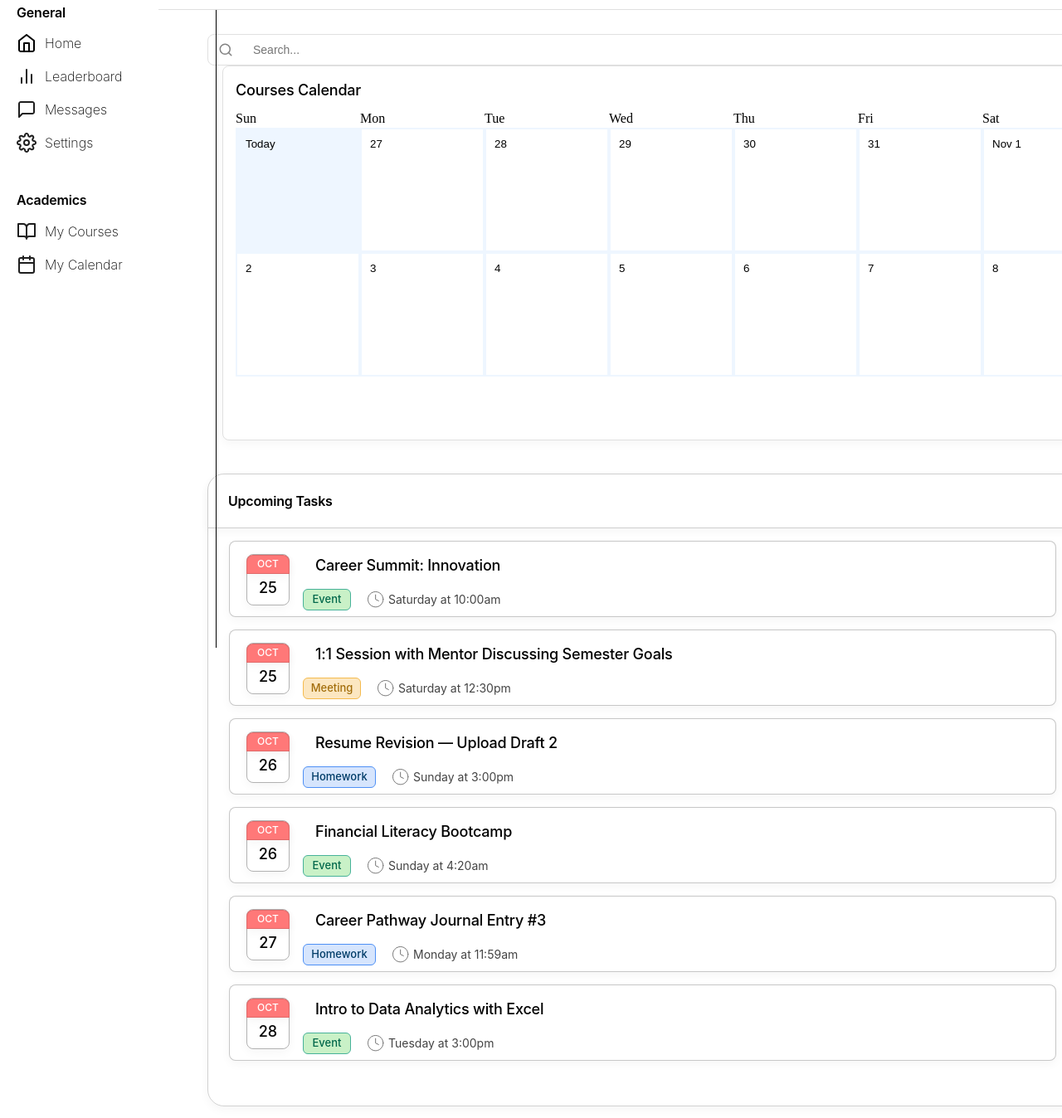
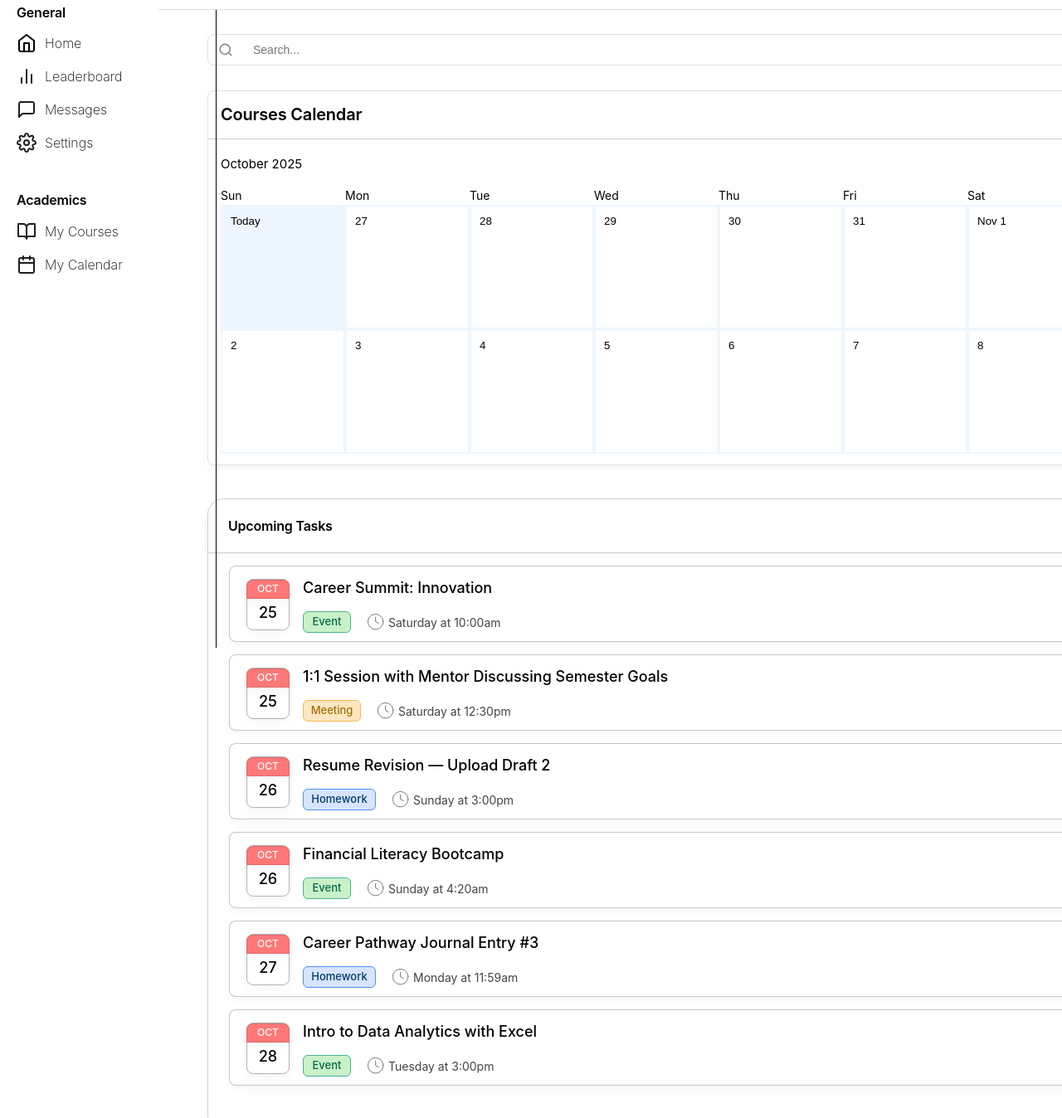
Before and after one commit to tiffiyyy/highview, a website built with Vite: page highview-web/src/courses/courses.html in a window 1280 px wide. Shown: the part 59-1407 px from the top of the page at 83% size. Built offline with nearby package versions, Linux system fonts and the light colour scheme.

Commit message:
intergrating courses calendar with upcoming tasks

```diff
--- a/highview-web/src/courses/courses.css
+++ b/highview-web/src/courses/courses.css
@@ -60,19 +60,26 @@ h1 {
     line-height: 150%; /* 30px */
     letter-spacing: -0.2px;
     margin-left: 15px;
+}
 
+.coursescalendar{
+    border: none;
+    width: 1110px;
+    border-bottom: 1px solid rgba(0, 0, 0, 0.19);
 }
+
 
 .current-date{
     color: #000;
     font-family: Inter;
     font-size: 15px;
     margin-left: 15px;
-
+    margin-top: 20px;
+    margin-bottom: 20px;
 }
 
 .calendar {
-    margin-left: 18px;
+    margin-top: 30px;
     width: 1110px;
     height: 450px;
     flex-shrink: 0;
@@ -118,6 +125,8 @@ h1 {
     height: 20px;
     flex-shrink: 0;
     flex-wrap: wrap;
+    font-family: Inter;
+    font-size: 14px;
 }
 
 .date-num {
@@ -140,6 +149,7 @@ h1 {
 header {
     position: fixed;
     top: 0;
+    width: 1300px;
 
     /* push header to the right so it doesn't sit under the sidebar */
     left: 191px;          /* SAME as .sidebar width */
@@ -180,7 +190,7 @@ h2 {
 
 .searchblock{
     display: flex;
-    width: 1020px;
+    width: 1082px;
     height: 20px;
     margin-top: 35px;
     padding: 8px 16px 8px 12px;
@@ -226,7 +236,7 @@ input[type="search"] {
 
 .tasksblock{
     margin-top: 40px;
-    width: 1050px;
+    width: 1110px;
     height: 761px;
     flex-shrink: 0;
     border-radius: 20px;
@@ -236,7 +246,7 @@ input[type="search"] {
 
 .upcomingtasks{
     display: flex;
-    width: 160px;
+    width: 220px;
     height: 20px;
     padding: 22px 865px 22px 24px;
     align-items: center;
@@ -318,7 +328,7 @@ h5{
     margin-top: 15px;
     margin-left:25px;
     margin-right:25px;
-    width: 995px;
+    width: 1053px;
     height: 90px;
     flex-shrink: 0;
     border-radius: 8px;
@@ -326,7 +336,7 @@ h5{
     box-shadow: 0 4px 12px 0 rgba(0, 0, 0, 0.04);
 }
 
-h1{
+h3 {
     color: #000;
     font-family: Inter;
     font-size: 18px;
--- a/highview-web/src/courses/courses.html
+++ b/highview-web/src/courses/courses.html
@@ -24,8 +24,10 @@
                 </form>
             </div>
             <div class="calendar">
+                <div class="coursescalendar">
                     <h1>Courses Calendar</h1>
-                    <h2 class="current-date"></h2>
+                </div>
+                    <div class="current-date"></div>
                 <div class="calendar-grid">
                     <!-- Weekday Headers -->
                     <div class="weekday">Sun</div>
@@ -68,7 +70,7 @@
                             </section>
                         </section>
                         <div class="task1text">
-                            <h1>Career Summit: Innovation</h1>
+                            <h3>Career Summit: Innovation</h3>
                             <div class="taskinfo">
                                 <div class="eventslabel">Event</div>
                                 <svg xmlns="http://www.w3.org/2000/svg" width="20" height="20" viewBox="0 0 20 20" fill="none">
@@ -88,7 +90,7 @@
                             </section>
                         </section>
                         <div class="task1text">
-                            <h1>1:1 Session with Mentor Discussing Semester Goals</h1>
+                            <h3>1:1 Session with Mentor Discussing Semester Goals</h3>
                             <div class="taskinfo">
                                 <div class="meetinglabel">Meeting</div>
                                 <svg xmlns="http://www.w3.org/2000/svg" width="20" height="20" viewBox="0 0 20 20" fill="none">
@@ -108,7 +110,7 @@
                             </section>
                         </section>
                         <div class="task1text">
-                            <h1>Resume Revision — Upload Draft 2</h1>
+                            <h3>Resume Revision — Upload Draft 2</h3>
                             <div class="taskinfo">
                                 <div class="homeworklabel">Homework</div>
                                 <svg xmlns="http://www.w3.org/2000/svg" width="20" height="20" viewBox="0 0 20 20" fill="none">
@@ -128,7 +130,7 @@
                             </section>
                         </section>
                         <div class="task1text">
-                            <h1>Financial Literacy Bootcamp</h1>
+                            <h3>Financial Literacy Bootcamp</h3>
                             <div class="taskinfo">
                                 <div class="eventslabel">Event</div>
                                 <svg xmlns="http://www.w3.org/2000/svg" width="20" height="20" viewBox="0 0 20 20" fill="none">
@@ -148,7 +150,7 @@
                             </section>
                         </section>
                         <div class="task1text">
-                            <h1>Career Pathway Journal Entry #3</h1>
+                            <h3>Career Pathway Journal Entry #3</h3>
                             <div class="taskinfo">
                                 <div class="homeworklabel">Homework</div>
                                 <svg xmlns="http://www.w3.org/2000/svg" width="20" height="20" viewBox="0 0 20 20" fill="none">
@@ -168,7 +170,7 @@
                             </section>
                         </section>
                         <div class="task1text">
-                            <h1>Intro to Data Analytics with Excel</h1>
+                            <h3>Intro to Data Analytics with Excel</h3>
                             <div class="taskinfo">
                                 <div class="eventslabel">Event</div>
                                 <svg xmlns="http://www.w3.org/2000/svg" width="20" height="20" viewBox="0 0 20 20" fill="none">
--- a/highview-web/src/courses/courses.js
+++ b/highview-web/src/courses/courses.js
@@ -0,0 +1,22 @@
+const currentDate = document.querySelector(".current-date")
+
+let date = new Date(),
+currMonth = date.getMonth(),
+currYear = date.getFullYear(),
+currDay = date.getDate();
+
+const months = ["January", "February", "March", "April", "May", "June", "July", "August",
+                "September", "October", "November", "December"];
+
+
+const renderCalendar = () => {
+    let firstDayOfMonth = new Date(currYear, currMonth, 1).getDay(),
+    lastDateOfMonth = new Date(currYear, currMonth + 1, 0).getDate(),
+    lastDateOfLastMonth = new Date(currYear, currMonth, 0).getDate();
+
+    const startOfWeek = new Date(date);
+    startOfWeek.setDate(date.getDate() - currDay);
+    const endOfWeek = startOfWeek + 14;
+    currentDate.innerText = `${months[currMonth]} ${currYear}`
+}
+renderCalendar();
```
